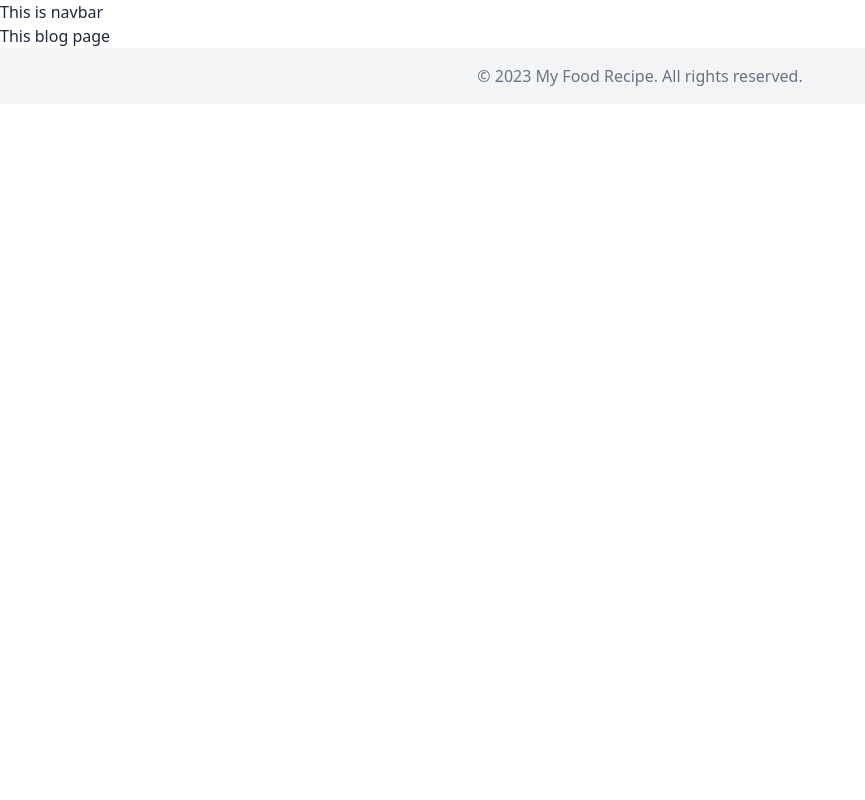
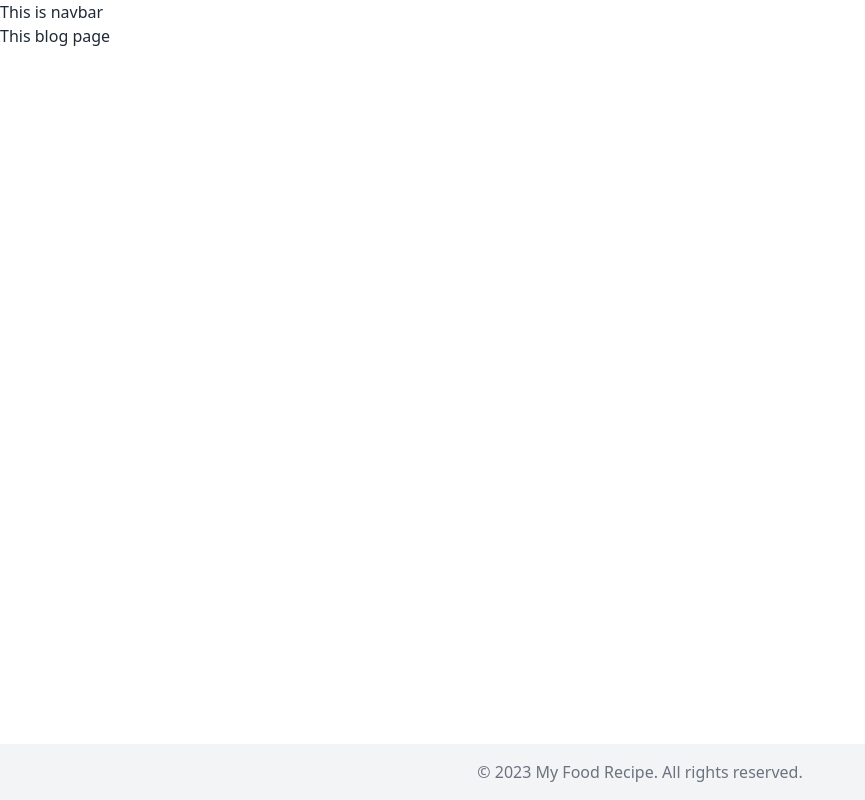
Before and after one commit to maazihad/khadok-chottola-client, a React (Vite) app: page /blog in a window 1280 px wide. Shown: the whole page, without its empty margins (0-865 px from the left). Built offline with nearby package versions, Linux system fonts and the light colour scheme.

Commit message:
Adding Error page.

```diff
--- a/package.json
+++ b/package.json
@@ -14,10 +14,10 @@
     "daisyui": "^2.51.6",
     "firebase": "^9.21.0",
     "localforage": "^1.10.0",
+    "lottie-react": "^2.4.0",
     "match-sorter": "^6.3.1",
     "react": "^18.2.0",
     "react-dom": "^18.2.0",
-    "react-lottie": "^1.2.3",
     "react-router-dom": "^6.11.0",
     "sort-by": "^1.2.0"
   },
--- a/src/components/Pages/Blog.jsx
+++ b/src/components/Pages/Blog.jsx
@@ -2,7 +2,7 @@ import React from 'react';
 
 const Blog = () => {
    return (
-      <div>
+      <div className='min-h-[calc(100vh-80px)]'>
          <h2>This blog page</h2>
       </div>
    );
--- a/src/routes/Routes.jsx
+++ b/src/routes/Routes.jsx
@@ -2,11 +2,13 @@ import { createBrowserRouter } from "react-router-dom";
 import App from "../App";
 import Home from "../components/Pages/Home";
 import Blog from "../components/Pages/Blog";
+import ErrorPage from "../components/Pages/ErrorPage";
 
 const router = createBrowserRouter([
    {
       path: '/',
-      element: <App></App>,
+      element: <App />,
+      errorElement: <ErrorPage />,
       children: [
          {
             path: '/',
```
Also changed, not shown: 1 other file (tests, documents, lock files or other folders).
